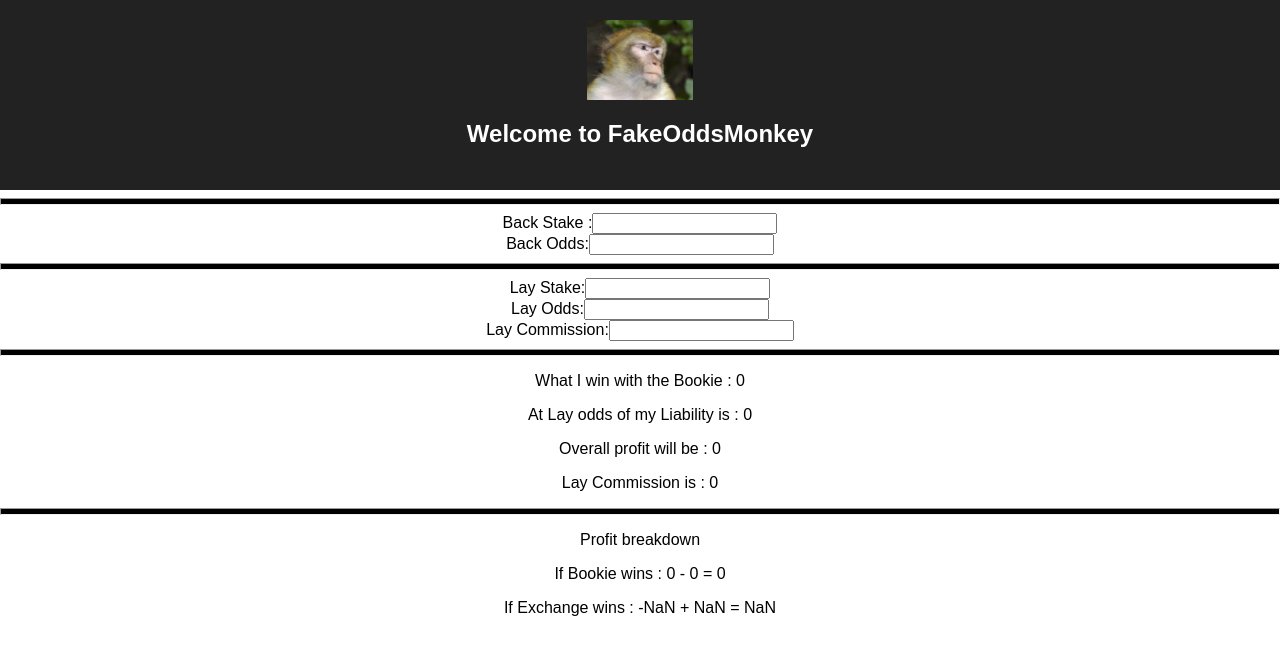
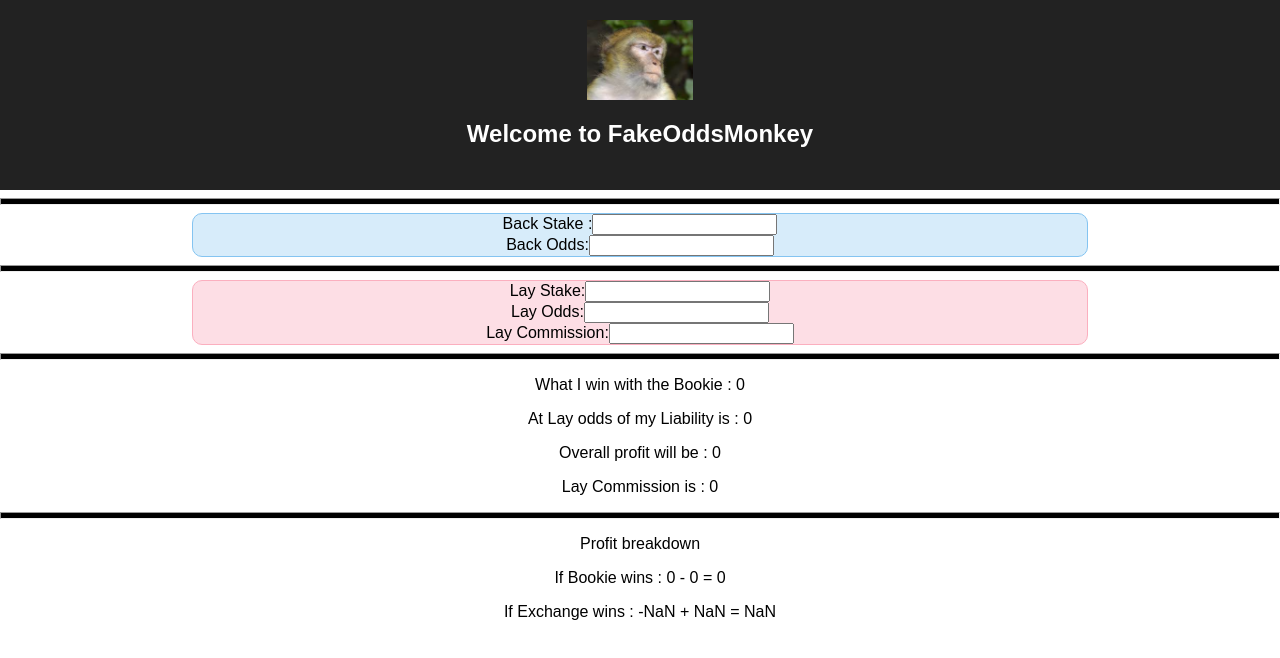
Before and after one commit to Pablo123GitHub/FakeOddsMonkey, a React (Create React App) app: page / in a window 1280 px wide. Shown: the top 658 px of the page. Built offline with nearby package versions, Linux system fonts and the light colour scheme.

Commit message:
styling the forms with pink and blue

```diff
--- a/src/App.css
+++ b/src/App.css
@@ -22,7 +22,25 @@
   font-size: large;
 }
 
-@keyframes App-logo-spin {
-  from { transform: rotate(0deg); }
-  to { transform: rotate(360deg); }
+.bookmaker {
+  border: 1px solid #84C4F1;
+  right: 10px;
+  margin-left: 15%;
+  margin-right: 15%;
+  background-color: #D7ECFA ;
+  border-radius: 10px;
 }
+
+.exchange {
+  border: 1px solid #FBAFBF;
+  right: 10px;
+  margin-left: 15%;
+  margin-right: 15%;
+  background-color: #FDDEE5 ;
+  border-radius: 10px;
+}
+
+/*@keyframes App-logo-spin {*/
+  /*from { transform: rotate(0deg); }*/
+  /*to { transform: rotate(360deg); }*/
+/*}*/
--- a/src/NameForm.js
+++ b/src/NameForm.js
@@ -39,8 +39,8 @@ class NameForm extends React.Component {
         );
 
         const BackStake = isNaN(this.state.BackStake) ? 0 : parseFloat(this.state.BackStake);
+        const LayStake = isNaN(this.state.LayStake) ? 0 : parseFloat(this.state.LayStake) ;
 
-        const LayStake = isNaN(this.state.LayStake) ? 0 : parseFloat(this.state.LayStake) ;
         const LayCommision =  isNaN(parseInt(this.state.LayCommission)) ? 0 : parseInt(this.state.LayCommission) ;
         const LayProfit = LayStake - LayStake*(LayCommision/100);
         const LayOdds = isNaN(this.state.LayOdds) ? 0: this.state.LayOdds;
@@ -56,31 +56,29 @@ class NameForm extends React.Component {
 
             <div>
                 <ColoredLine color='black'/>
-
-            <form >
+                <div className='bookmaker'>
+            <form>
                 <label>
                     Back Stake :
                     <input type="text" name="BackStake" value={this.state.BackStake} onChange={this.handleChange} />
                 </label>
-
             </form>
 
-            <form >
+            <form>
                 <label>
                     Back Odds:
                     <input type="text" name="BackOdds" value={this.state.BackOdds} onChange={this.handleChange} />
                 </label>
-
             </form>
-
+                </div>
                 <ColoredLine color='black'/>
 
+                <div className='exchange'>
             <form >
                 <label>
                     Lay Stake:
                     <input type="text" name="LayStake" value={this.state.LayStake} onChange={this.handleChange} />
                 </label>
-
             </form>
 
 
@@ -89,7 +87,6 @@ class NameForm extends React.Component {
                     Lay Odds:
                     <input type="text" name="LayOdds" value={this.state.LayOdds} onChange={this.handleChange} />
                 </label>
-
             </form>
 
 
@@ -98,8 +95,9 @@ class NameForm extends React.Component {
                         Lay Commission:
                         <input type="text" name="LayCommission" value={this.state.LayCommission} onChange={this.handleChange} />
                     </label>
+                </form>
+                </div>
 
-                </form>
                 <ColoredLine color='black'/>
 
                 <p> What I win with the Bookie : {this.round(BookieProfit,2) }  </p>
```
